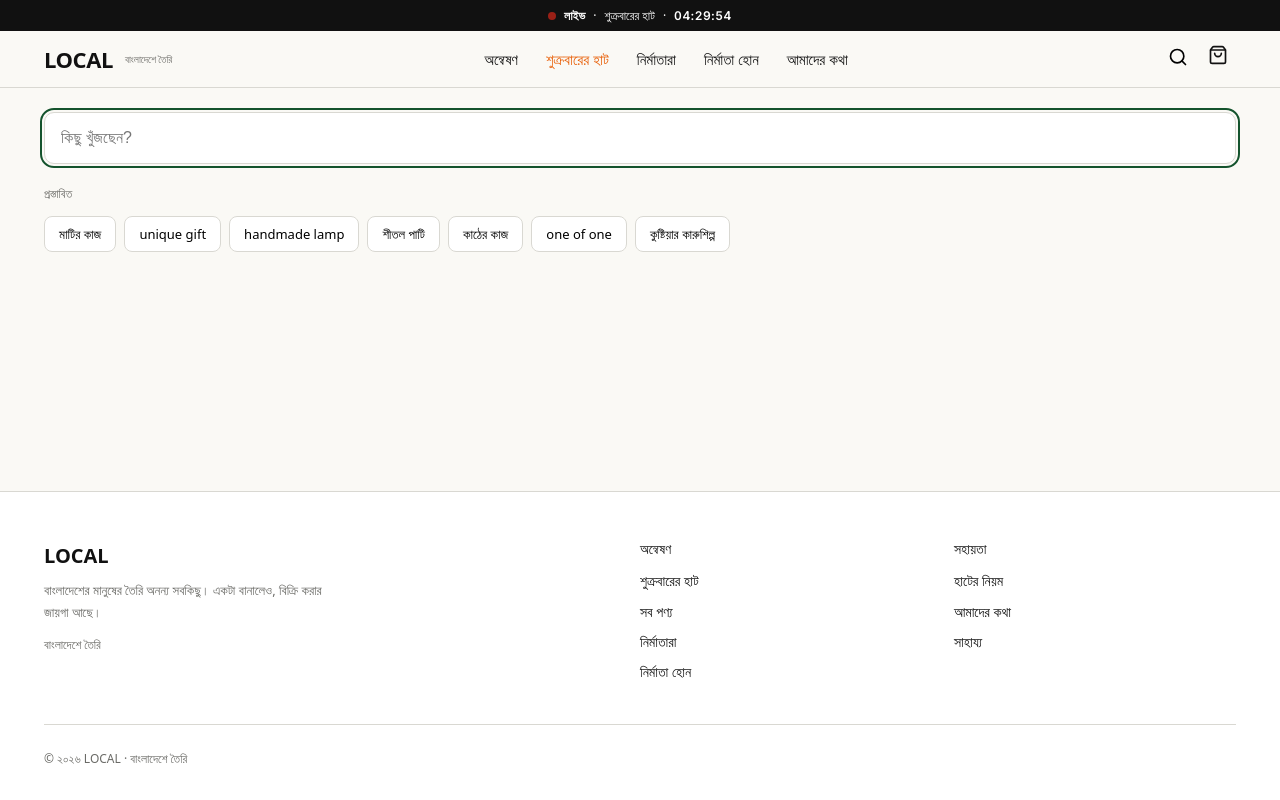
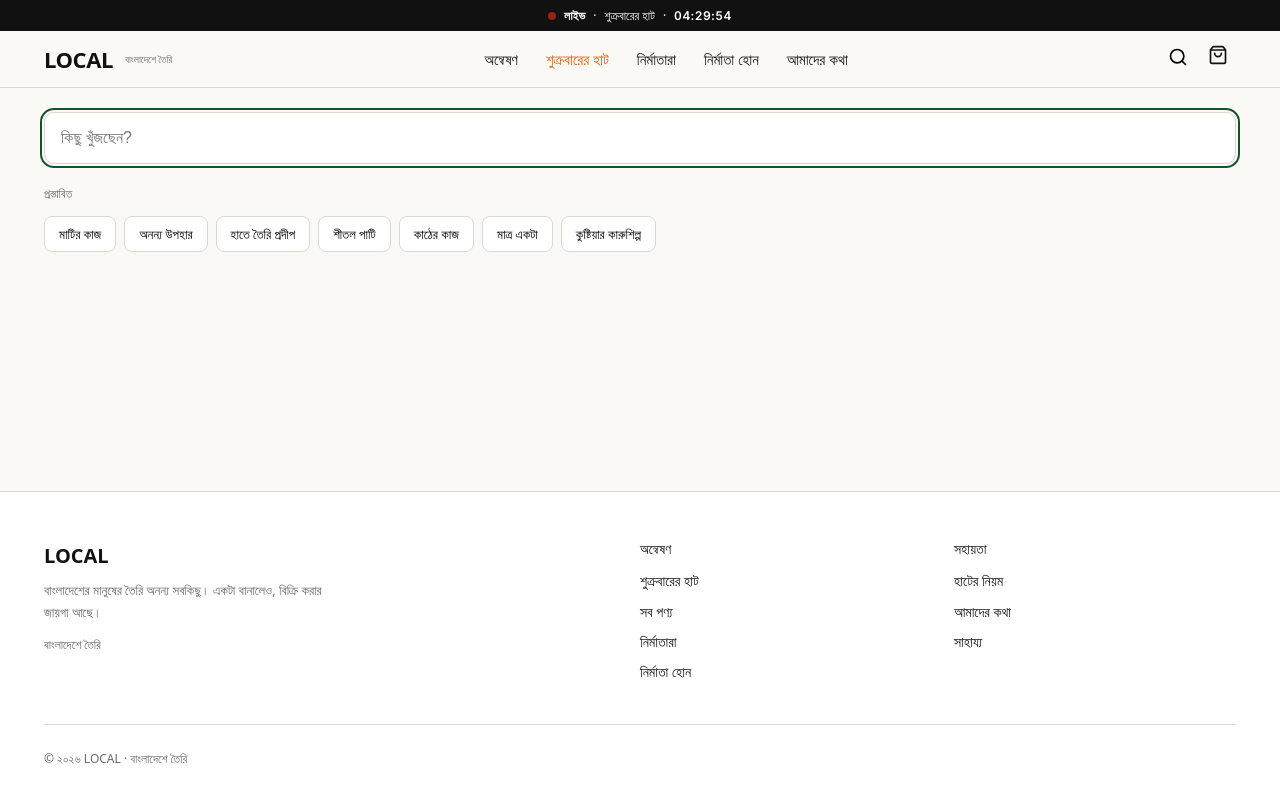
Before and after one commit to mansurbb02/banglar-haat, a React (Vite) app: page /search in a window 1280 px wide. Built offline with nearby package versions, Linux system fonts and the light colour scheme; a web font is replaced by a local one.

Commit message:
feat: সার্চ সাজেশন সম্পূর্ণ বাংলায়

```diff
--- a/src/data/mockData.js
+++ b/src/data/mockData.js
@@ -61,10 +61,10 @@ export const origins = [
 
 export const suggestedSearches = [
   'মাটির কাজ',
-  'unique gift',
-  'handmade lamp',
+  'অনন্য উপহার',
+  'হাতে তৈরি প্রদীপ',
   'শীতল পাটি',
   'কাঠের কাজ',
-  'one of one',
+  'মাত্র একটা',
   'কুষ্টিয়ার কারুশিল্প',
 ];
```
